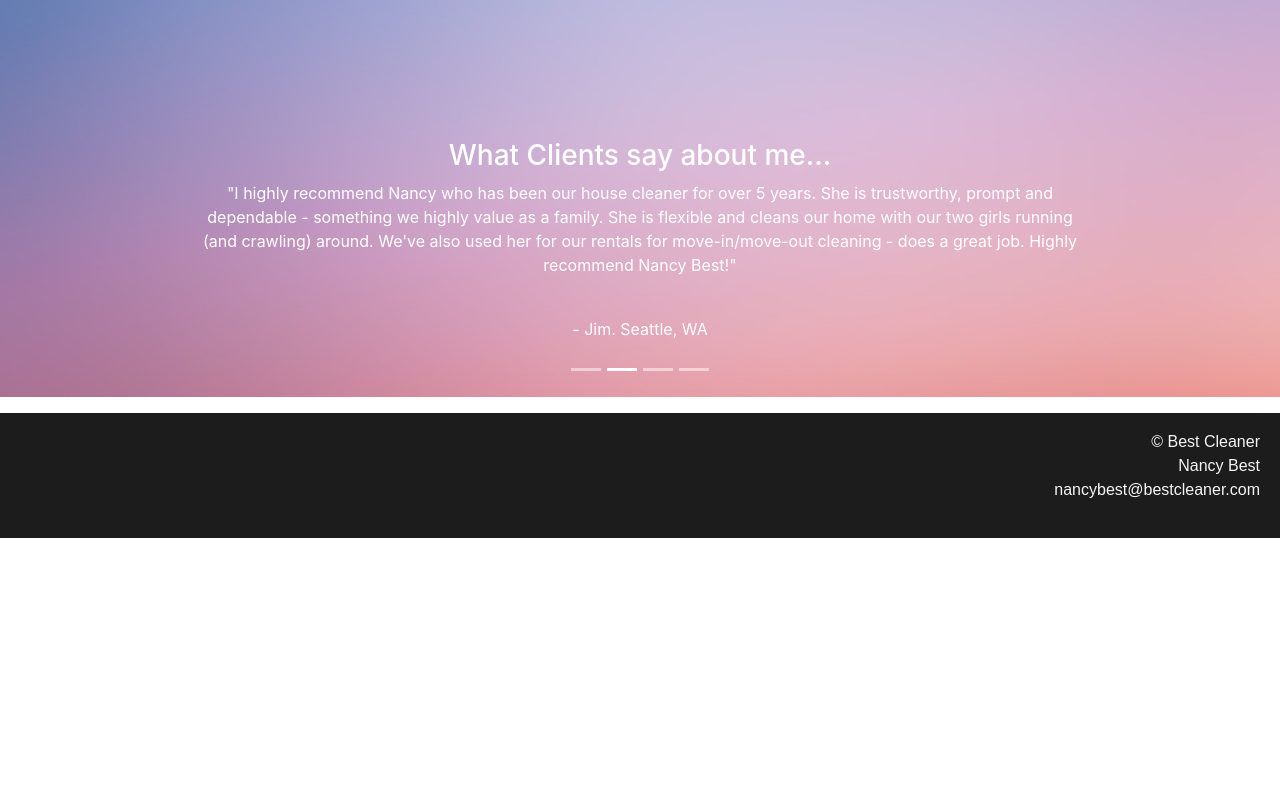
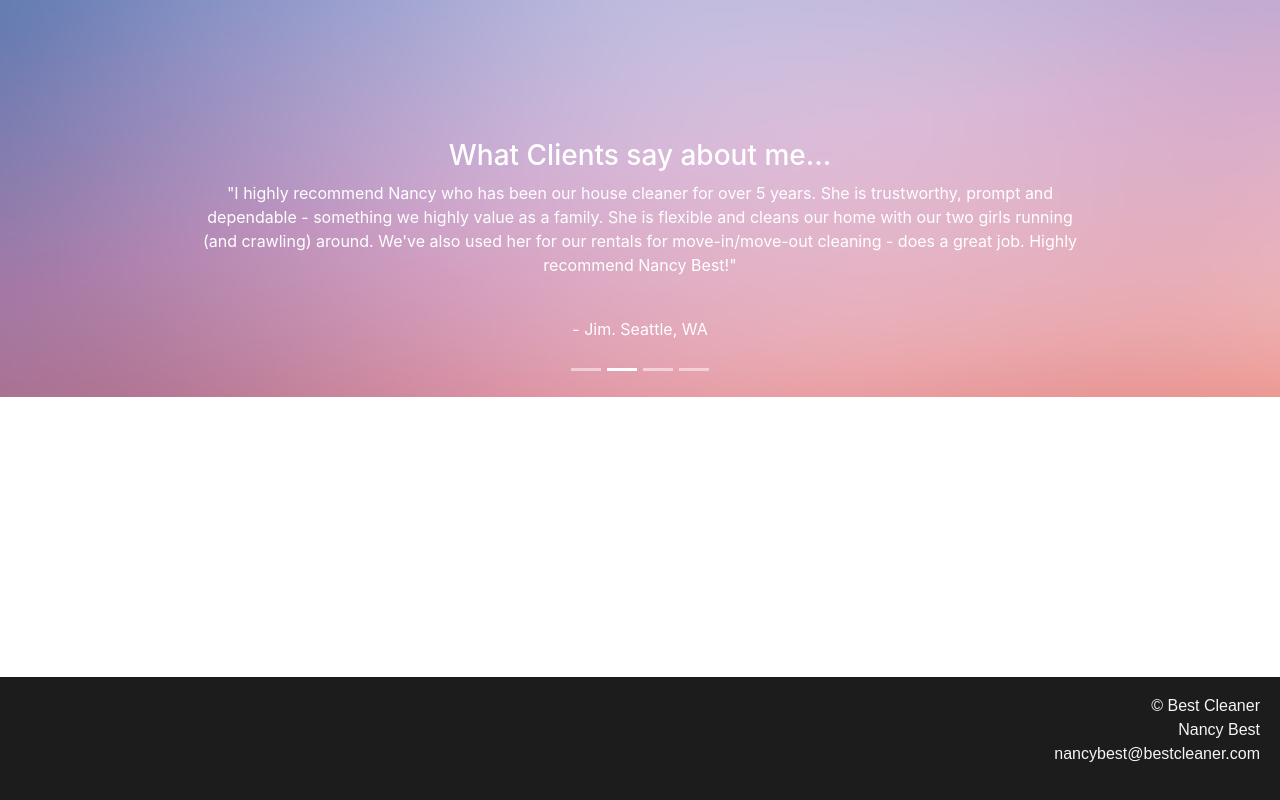
Before and after one commit to stacyburris/best-cleaner, a React (Create React App) app: page /about in a window 1280 px wide. Shown: the part 2414-3214 px from the top of the page. Before the commit the page ends 2952 px from the top, so only its background shows below. Built offline with nearby package versions, Linux system fonts and the light colour scheme.

Commit message:
added setup for about me section

```diff
--- a/src/App.js
+++ b/src/App.js
@@ -4,6 +4,7 @@ import Carousels from './components/carousels/carousels';
 import Footer from './components/footer/footer';
 import Services from './components/services/services';
 import Recommendations from './components/recommendations/recommendations';
+import About from './components/about/about';
 //import Contact from './components/contact/contact';
 
 
@@ -14,6 +15,7 @@ function App() {
     <Carousels/>
     <Services/>
     <Recommendations/>
+    <About/>
 
     {/* <Contact/> */}
     <Footer/>
--- /dev/null
+++ b/src/components/about/about.js
@@ -0,0 +1,48 @@
+import React from 'react';
+import { Container, Row, Col, Fade } from 'react-bootstrap';
+import 'bootstrap/dist/css/bootstrap.min.css';
+
+
+const About = () => {
+
+//     <img id="images"
+//     className="d-block w-100"
+//     src={secondKitchen}
+//     alt="First slide"
+//   />
+
+return (
+    <section id="about">
+      <Container>
+
+        <Row className="about-wrapper">
+          <Col md={6} sm={12}>
+            <Fade>
+              <div className="about-wrapper__image">
+                <img id="profile-picture" src='https://via.placeholder.com/150' alt="photo" />
+              </div>
+            </Fade>
+          </Col>
+          <Col md={6} sm={12}>
+            <Fade>
+              <div className="about-wrapper__info">
+                <p className="about-wrapper__info-text">
+                    Lorem ipsum dolor sit, amet consectetur adipisicing elit. Excepturi neque, ipsa animi maiores repellendu distinctioaperiam earum dolor voluptatum consequatur blanditiis inventore debitis fuga numquam voluptate architecto itaque molestiae.
+                </p>
+                <p className="about-wrapper__info-text">
+                    Lorem ipsum dolor sit, amet consectetur adipisicing elit. Excepturi neque, ipsa animi maiores repellendu distinctioaperiam earum dolor voluptatum consequatur blanditiis inventore debitis fuga numquam voluptate architecto itaque molestiae.
+                </p>
+                <p className="about-wrapper__info-text">
+                  Lorem ipsum dolor sit, amet consectetur adipisicing elit.
+                </p>
+              </div>
+            </Fade>
+          </Col>
+        </Row>
+      </Container>
+    </section>
+  );
+};
+
+
+export default About;
```
